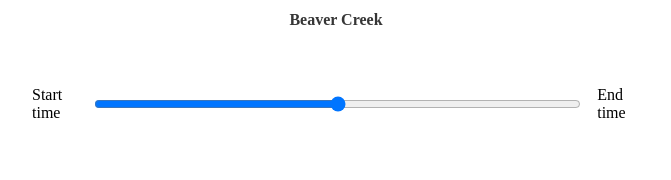
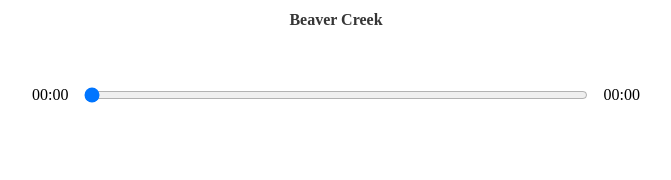
Before and after one commit to alexSmkh/music-player, a React (Create React App) app: page / in a window 1280 px wide. Shown: the part 410-590 px from the top of the page, without its empty margins (304-975 px from the left). Built offline with nearby package versions, Linux system fonts and the light colour scheme.

Commit message:
Added the feature of rewinding the song

```diff
--- a/src/components/Player.js
+++ b/src/components/Player.js
@@ -1,4 +1,4 @@
-import {useRef} from "react";
+import { useRef, useState } from "react";
 import { FontAwesomeIcon } from "@fortawesome/react-fontawesome";
 import {
   faPlay,
@@ -6,9 +6,12 @@ import {
   faAngleRight,
 } from "@fortawesome/free-solid-svg-icons";
 
-const Player = ({currentSong, isPlaying, setIsPlaying}) => {
+const Player = ({ currentSong, isPlaying, setIsPlaying }) => {
   const audioRef = useRef(null);
-
+  const [songInfo, setSongInfo] = useState({
+    currentTime: 0,
+    duration: null,
+  });
   const handlePlaySong = (event) => {
     if (isPlaying) {
       audioRef.current.pause();
@@ -17,26 +20,69 @@ const Player = ({currentSong, isPlaying, setIsPlaying}) => {
       audioRef.current.play();
       setIsPlaying(!isPlaying);
     }
+  };
 
-  }
+  const getTime = (time) => {
+    const hours = Math.floor(time / 3600);
+    const minutes = Math.floor((time % 3600) / 60);
+    const seconds = Math.round(time % 60);
+    return [
+      hours,
+      minutes > 9 ? minutes : "0" + minutes,
+      seconds > 9 ? seconds : "0" + seconds,
+    ]
+      .filter(Boolean)
+      .join(":");
+  };
+
+  const timeUpdateHandler = (e) => {
+    const { currentTime, duration } = e.target;
+    setSongInfo({
+      ...songInfo,
+      currentTime,
+      duration,
+    });
+  };
+
+  const dragHandler = (e) => {
+    const { value: currentTime } = e.target;
+    audioRef.current.currentTime = currentTime;
+    setSongInfo({...songInfo, currentTime})
+  };
 
   return (
     <div className="player">
       <div className="time-control">
-        <p>Start time</p>
-        <input type="range" />
-        <p>End time</p>
+        <p>{getTime(songInfo.currentTime)}</p>
+        <input
+          type="range"
+          min={0}
+          max={songInfo.duration}
+          onChange={dragHandler}
+          value={songInfo.currentTime}
+        />
+        <p>{getTime(songInfo.duration)}</p>
       </div>
       <div className="play-control">
         <FontAwesomeIcon className="skip-back" icon={faAngleLeft} size="2x" />
-        <FontAwesomeIcon className="play" onClick={handlePlaySong} icon={faPlay} size="2x" />
+        <FontAwesomeIcon
+          className="play"
+          onClick={handlePlaySong}
+          icon={faPlay}
+          size="2x"
+        />
         <FontAwesomeIcon
           className="skip-forward"
           icon={faAngleRight}
           size="2x"
         />
       </div>
-      <audio src={currentSong.audio} ref={audioRef}/>
+      <audio
+        onTimeUpdate={timeUpdateHandler}
+        onLoadedMetadata={timeUpdateHandler}
+        src={currentSong.audio}
+        ref={audioRef}
+      />
     </div>
   );
 };
--- a/src/components/Song.js
+++ b/src/components/Song.js
@@ -3,7 +3,7 @@ import React from "react";
 const Song = ({ currentSong }) => {
   return (
     <div className="song-container">
-      <img src={currentSong.cover}></img>
+      <img alt={currentSong.name} src={currentSong.cover}></img>
       <h2>{currentSong.artist}</h2>
       <h3>{currentSong.name}</h3>
     </div>
--- a/src/styles/_player.scss
+++ b/src/styles/_player.scss
@@ -12,7 +12,7 @@
 
   input {
     width: 100%;
-    padding: 1rem 2rem;
+    padding: 1rem 0rem;
   }
 
   p {
```
